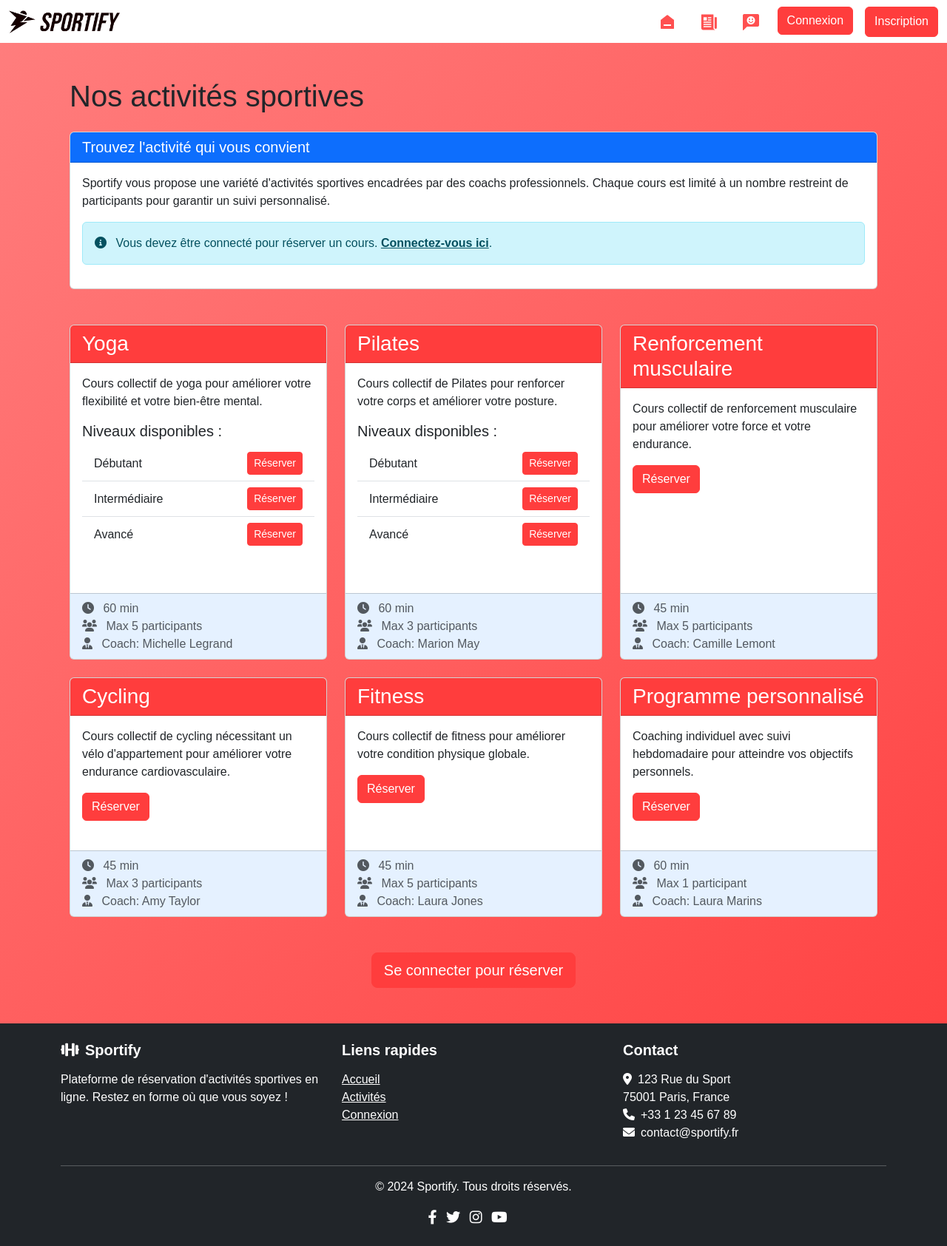
After one commit to Abdeldjalil-GRF/Soirtify, a PHP site: page /pages/sports.php in a window 1280 px wide. The commit adds this page. Shown: the whole page at 74% size. Run offline with PHP 8.4, Linux system fonts and the light colour scheme.

```diff
--- /dev/null
+++ b/assets/css/sports.css
@@ -0,0 +1,104 @@
+/* Styles généraux */
+body {
+    background: linear-gradient(135deg, #ff7e7e, #ff3d3d);
+    font-family: 'Bebas Neue', sans-serif;
+    margin: 0;
+    padding: 0;
+  }
+
+  /* Nouvelle Navbar personnalisée */
+  .bg-white,
+  #Navbar {
+    background-color: white !important;
+  }
+
+  /* Adaptation des couleurs pour navbar claire */
+  .navbar-light .navbar-brand,
+  .navbar-light .nav-link {
+    color: #000;
+  }
+  .navbar-light .nav-link:hover {
+    color: #ff3d3d;
+  }
+
+  /* Exemple pour le logo dans la navbar */
+  .logo {
+    max-width: 150px;
+    height: auto;
+  }
+
+  /* Styles pour les sections principales */
+  .hero-section {
+    padding: 5rem 0;
+    background-color: #f0f8ff;
+    margin-bottom: 3rem;
+  }
+  .hero-section h1 {
+    font-weight: 700;
+    margin-bottom: 1.5rem;
+  }
+  .features-section {
+    padding: 3rem 0;
+  }
+  .testimonials-section {
+    padding: 3rem 0;
+    background-color: #f5f5f5;
+  }
+
+  /* Styles pour les cartes */
+  .card {
+    transition: transform 0.3s, box-shadow 0.3s;
+    margin-bottom: 1.5rem;
+  }
+  .card:hover {
+    transform: translateY(-5px);
+    box-shadow: 0 10px 20px rgba(0,0,0,0.1);
+  }
+  .card-title {
+    font-weight: 600;
+  }
+  .course-card .card-header {
+    font-weight: 700;
+    background-color: #ff3d3d;
+    color: white;
+  }
+  .course-card .card-footer {
+    background-color: rgba(0,123,255,0.1);
+  }
+
+  /* Boutons Bootstrap personnalisés */
+  .btn-primary {
+    background-color: #ff3d3d !important;
+    border-color: #ff3d3d !important;
+  }
+  .btn-primary:hover {
+    background-color: #ff7e7e !important;
+    border-color: #ff7e7e !important;
+  }
+  /* Boutons de la navbar (Connexion & Inscription) */
+  .custom-button {
+    background-color: #ff3d3d;
+    border-color: #ff3d3d;
+    transition: background-color 0.3s, border-color 0.3s;
+  }
+  .custom-button:hover {
+    background-color: #ff7e7e;
+    border-color: #ff7e7e;
+  }
+
+  /* Styles pour le pied de page */
+  footer {
+    margin-top: 3rem;
+  }
+  footer h5 {
+    font-weight: 600;
+    margin-bottom: 1rem;
+  }
+  footer .social-icons a {
+    font-size: 1.2rem;
+    margin-right: 1rem;
+    transition: color 0.3s;
+  }
+  footer .social-icons a:hover {
+    color: #ccc !important;
+  }
--- a/assets/js/contact.js
+++ b/assets/js/contact.js
@@ -43,6 +43,7 @@ document.getElementById("contact-form").addEventListener("submit", function(even
         }
     })
     .catch(error => {
+        console.log(error);
         responseMessage.innerHTML = "Une erreur est survenue lors de l'envoi.";
         responseMessage.style.color = "red";
     })
--- a/assets/js/login.js
+++ b/assets/js/login.js
@@ -19,7 +19,7 @@ document.getElementById("form_input").addEventListener("submit", async function
     formData.append("password", password);
 
     try {
-        let response = await fetch("/includes/login.php", {
+        let response = await fetch("/SPORTIFY/includes/login.php", {
             method: "POST",
             body: formData,
         });
--- a/includes/login.php
+++ b/includes/login.php
@@ -18,7 +18,7 @@ if($_SERVER["REQUEST_METHOD"] == "POST"){
 
     if($user){
         if(password_verify($password,$user['password'])){
-            $_SESSION['user_id'] = $user['Id_client'];
+            $_SESSION['user_id'] = $user['id_client'];
             echo "success";
         }else{
             echo "Password Invalid";
--- a/pages/page_register.php
+++ b/pages/page_register.php
@@ -3,7 +3,7 @@
 <head>
     <meta charset="UTF-8">
     <meta name="viewport" content="width=device-width, initial-scale=1.0">
-    <link rel="stylesheet" href="../assets/css/register.css">
+    <link rel="stylesheet" href="/SPORTIFY/assets/css/register.css">
     <link rel="preconnect" href="https://fonts.googleapis.com">
     <link rel="preconnect" href="https://fonts.gstatic.com" crossorigin>
     <link href="https://fonts.googleapis.com/css2?family=Bebas+Neue&display=swap" rel="stylesheet">
@@ -21,7 +21,7 @@
                     <form id="register_form" method="post">
                         <div class="card-top">
                             <p class="text">just few steps to become <strong>champion</strong></p>
-                            <img src="../assets/images/register/Logo_connexion_black.png" id="card-logo" alt="logo">
+                            <img src="/SPOrTIFY/assets/images/register/Logo_connexion_black.png" id="card-logo" alt="logo">
                         </div>
                         <div class="card-body">
                             <div class="type-container">
@@ -79,6 +79,6 @@
         </div>
     </div>
 
-    <script src="../assets/js/register.js"></script>
+    <script src="/SPORTIFY/assets/js/register.js"></script>
 </body>
 </html>
--- /dev/null
+++ b/pages/sports.php
@@ -0,0 +1,266 @@
+<!DOCTYPE html>
+<html lang="fr">
+<head>
+  <meta charset="UTF-8">
+  <meta name="viewport" content="width=device-width, initial-scale=1.0">
+  <title>Activités sportives - Sportify</title>
+
+  <!-- Bootstrap CSS -->
+  <link href="https://cdn.jsdelivr.net/npm/bootstrap@5.3.0/dist/css/bootstrap.min.css" rel="stylesheet">
+
+  <!-- Font Awesome pour les icônes -->
+  <link rel="stylesheet" href="https://cdnjs.cloudflare.com/ajax/libs/font-awesome/6.0.0/css/all.min.css">
+
+  <!-- Style personnalisé -->
+  <link rel="stylesheet" href="/SPORTIFY/assets/css/sports.css">
+</head>
+<body>
+  <!-- Nouvelle barre de navigation avec icônes et boutons -->
+  <nav class="navbar navbar-expand-lg navbar-light bg-white" id="Navbar">
+    <div class="container-fluid">
+      <a class="navbar-brand" href="/pages/home.php">
+        <img src="/Sportify/assets/images/Navbar/sporty_logo_icon.png" alt="Logo" class="logo">
+      </a>
+
+      <button class="navbar-toggler" type="button" data-bs-toggle="collapse" data-bs-target="#navbarNavAltMarkup">
+        <span class="navbar-toggler-icon"></span>
+      </button>
+
+      <div class="collapse navbar-collapse justify-content-end" id="navbarNavAltMarkup">
+        <div class="navbar-nav">
+          <a class="nav-item nav-link me-3" href="/pages/home.php">
+            <img src="/Sportify/assets/images/Navbar/home_icon.png" alt="Home Icon">
+          </a>
+          <a class="nav-item nav-link me-3" href="#">
+            <img src="/Sportify/assets/images/Navbar/about_us_icon.png" alt="About Us">
+          </a>
+          <a class="nav-item nav-link me-3" href="#">
+            <img src="/Sportify/assets/images/Navbar/feedback_icon.png" alt="Feedback">
+          </a>
+          <a href="page_connexion.php">
+            <button class="btn btn-danger custom-button me-3">Connexion</button>
+          </a>
+          <button type="button" class="btn btn-danger custom-button">Inscription</button>
+        </div>
+      </div>
+    </div>
+  </nav>
+
+  <!-- Conteneur principal -->
+  <div class="container mt-4">
+    <div class="container my-5">
+      <h1 class="mb-4">Nos activités sportives</h1>
+
+      <div class="row mb-4">
+        <div class="col-md-12">
+          <div class="card">
+            <div class="card-header bg-primary text-white">
+              <h5 class="mb-0">Trouvez l'activité qui vous convient</h5>
+            </div>
+            <div class="card-body">
+              <p>Sportify vous propose une variété d'activités sportives encadrées par des coachs professionnels. Chaque cours est limité à un nombre restreint de participants pour garantir un suivi personnalisé.</p>
+              <div class="alert alert-info">
+                <i class="fas fa-info-circle me-2"></i> Vous devez être connecté pour réserver un cours. <a href="login.html" class="alert-link">Connectez-vous ici</a>.
+              </div>
+            </div>
+          </div>
+        </div>
+      </div>
+
+      <div class="row">
+        <!-- Yoga -->
+        <div class="col-md-4 mb-4">
+          <div class="card course-card h-100">
+            <div class="card-header">
+              <h3 class="mb-0">Yoga</h3>
+            </div>
+            <div class="card-body">
+              <p>Cours collectif de yoga pour améliorer votre flexibilité et votre bien-être mental.</p>
+              <h5 class="mt-3 mb-2">Niveaux disponibles :</h5>
+              <ul class="list-group list-group-flush mb-3">
+                <li class="list-group-item d-flex justify-content-between align-items-center">
+                  Débutant
+                  <a href="login.html" class="btn btn-sm btn-primary">Réserver</a>
+                </li>
+                <li class="list-group-item d-flex justify-content-between align-items-center">
+                  Intermédiaire
+                  <a href="login.html" class="btn btn-sm btn-primary">Réserver</a>
+                </li>
+                <li class="list-group-item d-flex justify-content-between align-items-center">
+                  Avancé
+                  <a href="login.html" class="btn btn-sm btn-primary">Réserver</a>
+                </li>
+              </ul>
+            </div>
+            <div class="card-footer text-muted">
+              <div><i class="fas fa-clock me-2"></i> 60 min</div>
+              <div><i class="fas fa-users me-2"></i> Max 5 participants</div>
+              <div><i class="fas fa-user-tie me-2"></i> Coach: Michelle Legrand</div>
+            </div>
+          </div>
+        </div>
+
+        <!-- Pilates -->
+        <div class="col-md-4 mb-4">
+          <div class="card course-card h-100">
+            <div class="card-header">
+              <h3 class="mb-0">Pilates</h3>
+            </div>
+            <div class="card-body">
+              <p>Cours collectif de Pilates pour renforcer votre corps et améliorer votre posture.</p>
+              <h5 class="mt-3 mb-2">Niveaux disponibles :</h5>
+              <ul class="list-group list-group-flush mb-3">
+                <li class="list-group-item d-flex justify-content-between align-items-center">
+                  Débutant
+                  <a href="login.html" class="btn btn-sm btn-primary">Réserver</a>
+                </li>
+                <li class="list-group-item d-flex justify-content-between align-items-center">
+                  Intermédiaire
+                  <a href="login.html" class="btn btn-sm btn-primary">Réserver</a>
+                </li>
+                <li class="list-group-item d-flex justify-content-between align-items-center">
+                  Avancé
+                  <a href="login.html" class="btn btn-sm btn-primary">Réserver</a>
+                </li>
+              </ul>
+            </div>
+            <div class="card-footer text-muted">
+              <div><i class="fas fa-clock me-2"></i> 60 min</div>
+              <div><i class="fas fa-users me-2"></i> Max 3 participants</div>
+              <div><i class="fas fa-user-tie me-2"></i> Coach: Marion May</div>
+            </div>
+          </div>
+        </div>
+
+        <!-- Renforcement musculaire -->
+        <div class="col-md-4 mb-4">
+          <div class="card course-card h-100">
+            <div class="card-header">
+              <h3 class="mb-0">Renforcement musculaire</h3>
+            </div>
+            <div class="card-body">
+              <p>Cours collectif de renforcement musculaire pour améliorer votre force et votre endurance.</p>
+              <div class="mt-3">
+                <a href="login.html" class="btn btn-primary">Réserver</a>
+              </div>
+            </div>
+            <div class="card-footer text-muted">
+              <div><i class="fas fa-clock me-2"></i> 45 min</div>
+              <div><i class="fas fa-users me-2"></i> Max 5 participants</div>
+              <div><i class="fas fa-user-tie me-2"></i> Coach: Camille Lemont</div>
+            </div>
+          </div>
+        </div>
+
+        <!-- Cycling -->
+        <div class="col-md-4 mb-4">
+          <div class="card course-card h-100">
+            <div class="card-header">
+              <h3 class="mb-0">Cycling</h3>
+            </div>
+            <div class="card-body">
+              <p>Cours collectif de cycling nécessitant un vélo d'appartement pour améliorer votre endurance cardiovasculaire.</p>
+              <div class="mt-3">
+                <a href="login.html" class="btn btn-primary">Réserver</a>
+              </div>
+            </div>
+            <div class="card-footer text-muted">
+              <div><i class="fas fa-clock me-2"></i> 45 min</div>
+              <div><i class="fas fa-users me-2"></i> Max 3 participants</div>
+              <div><i class="fas fa-user-tie me-2"></i> Coach: Amy Taylor</div>
+            </div>
+          </div>
+        </div>
+
+        <!-- Fitness -->
+        <div class="col-md-4 mb-4">
+          <div class="card course-card h-100">
+            <div class="card-header">
+              <h3 class="mb-0">Fitness</h3>
+            </div>
+            <div class="card-body">
+              <p>Cours collectif de fitness pour améliorer votre condition physique globale.</p>
+              <div class="mt-3">
+                <a href="login.html" class="btn btn-primary">Réserver</a>
+              </div>
+            </div>
+            <div class="card-footer text-muted">
+              <div><i class="fas fa-clock me-2"></i> 45 min</div>
+              <div><i class="fas fa-users me-2"></i> Max 5 participants</div>
+              <div><i class="fas fa-user-tie me-2"></i> Coach: Laura Jones</div>
+            </div>
+          </div>
+        </div>
+
+        <!-- Programme personnalisé -->
+        <div class="col-md-4 mb-4">
+          <div class="card course-card h-100">
+            <div class="card-header">
+              <h3 class="mb-0">Programme personnalisé</h3>
+            </div>
+            <div class="card-body">
+              <p>Coaching individuel avec suivi hebdomadaire pour atteindre vos objectifs personnels.</p>
+              <div class="mt-3">
+                <a href="login.html" class="btn btn-primary">Réserver</a>
+              </div>
+            </div>
+            <div class="card-footer text-muted">
+              <div><i class="fas fa-clock me-2"></i> 60 min</div>
+              <div><i class="fas fa-users me-2"></i> Max 1 participant</div>
+              <div><i class="fas fa-user-tie me-2"></i> Coach: Laura Marins</div>
+            </div>
+          </div>
+        </div>
+      </div>
+
+      <div class="text-center mt-4">
+        <a href="login.html" class="btn btn-lg btn-primary">Se connecter pour réserver</a>
+      </div>
+    </div>
+  </div> <!-- Fin du conteneur principal -->
+
+  <!-- Footer -->
+  <footer class="bg-dark text-white py-4 mt-5">
+    <div class="container">
+      <div class="row">
+        <div class="col-md-4">
+          <h5><i class="fas fa-dumbbell me-2"></i>Sportify</h5>
+          <p>Plateforme de réservation d'activités sportives en ligne. Restez en forme où que vous soyez !</p>
+        </div>
+        <div class="col-md-4">
+          <h5>Liens rapides</h5>
+          <ul class="list-unstyled">
+            <li><a href="home.html" class="text-white">Accueil</a></li>
+            <li><a href="courses.html" class="text-white">Activités</a></li>
+            <li><a href="login.html" class="text-white">Connexion</a></li>
+          </ul>
+        </div>
+        <div class="col-md-4">
+          <h5>Contact</h5>
+          <address>
+            <i class="fas fa-map-marker-alt me-2"></i>123 Rue du Sport<br>
+            75001 Paris, France<br>
+            <i class="fas fa-phone me-2"></i>+33 1 23 45 67 89<br>
+            <i class="fas fa-envelope me-2"></i>contact@sportify.fr
+          </address>
+        </div>
+      </div>
+      <hr>
+      <div class="text-center">
+        <p>&copy; 2024 Sportify. Tous droits réservés.</p>
+        <div class="social-icons">
+          <a href="#" class="text-white me-2"><i class="fab fa-facebook-f"></i></a>
+          <a href="#" class="text-white me-2"><i class="fab fa-twitter"></i></a>
+          <a href="#" class="text-white me-2"><i class="fab fa-instagram"></i></a>
+          <a href="#" class="text-white"><i class="fab fa-youtube"></i></a>
+        </div>
+      </div>
+    </div>
+  </footer>
+
+  <!-- Bootstrap JavaScript Bundle avec Popper -->
+  <script src="https://cdn.jsdelivr.net/npm/bootstrap@5.3.0/dist/js/bootstrap.bundle.min.js"></script>
+  <!-- Script personnalisé -->
+  <script src="/SPORTIFY/assets/js/sports.js"></script>
+</body>
+</html>
```
Also changed, not shown: includes/contact_form.php (+6 -17 lines), pages/home.php (+5 -5 lines), pages/page_login.php (+5 -5 lines), assets/js/sports.js (added).
